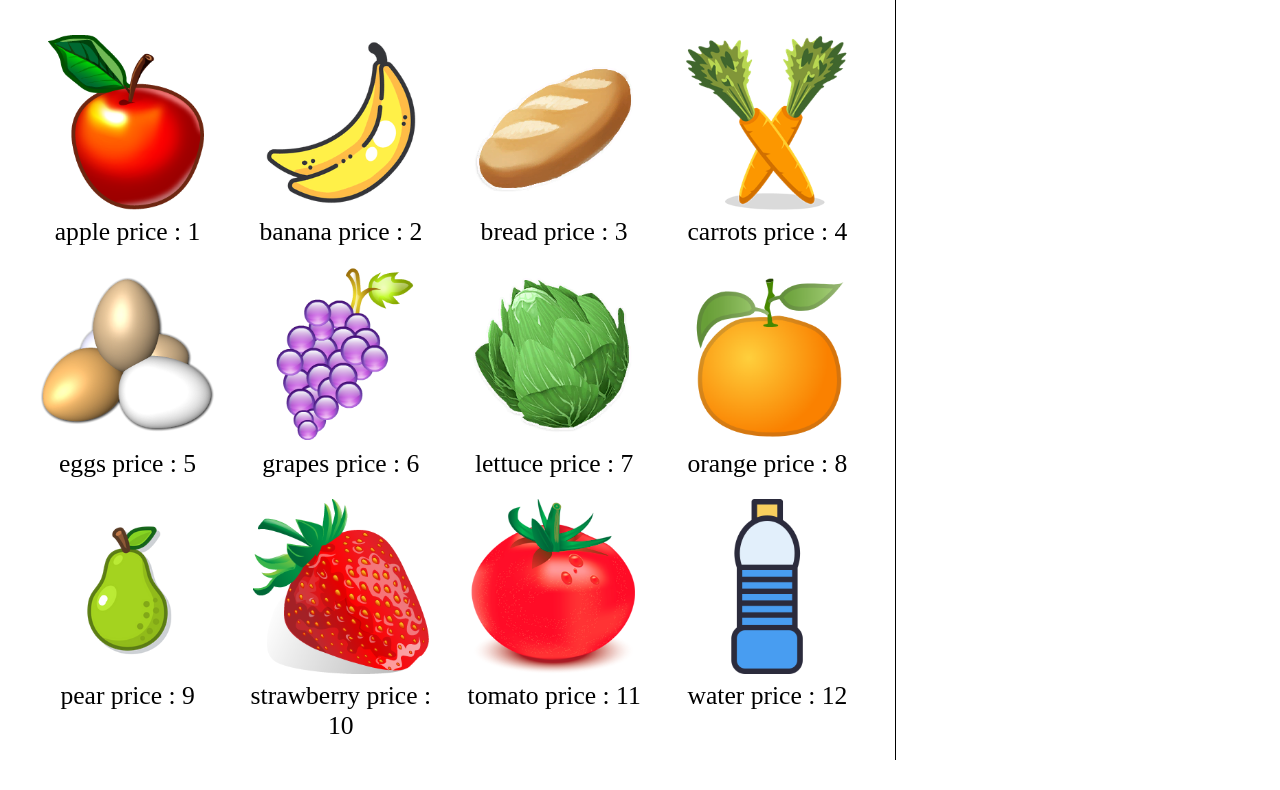
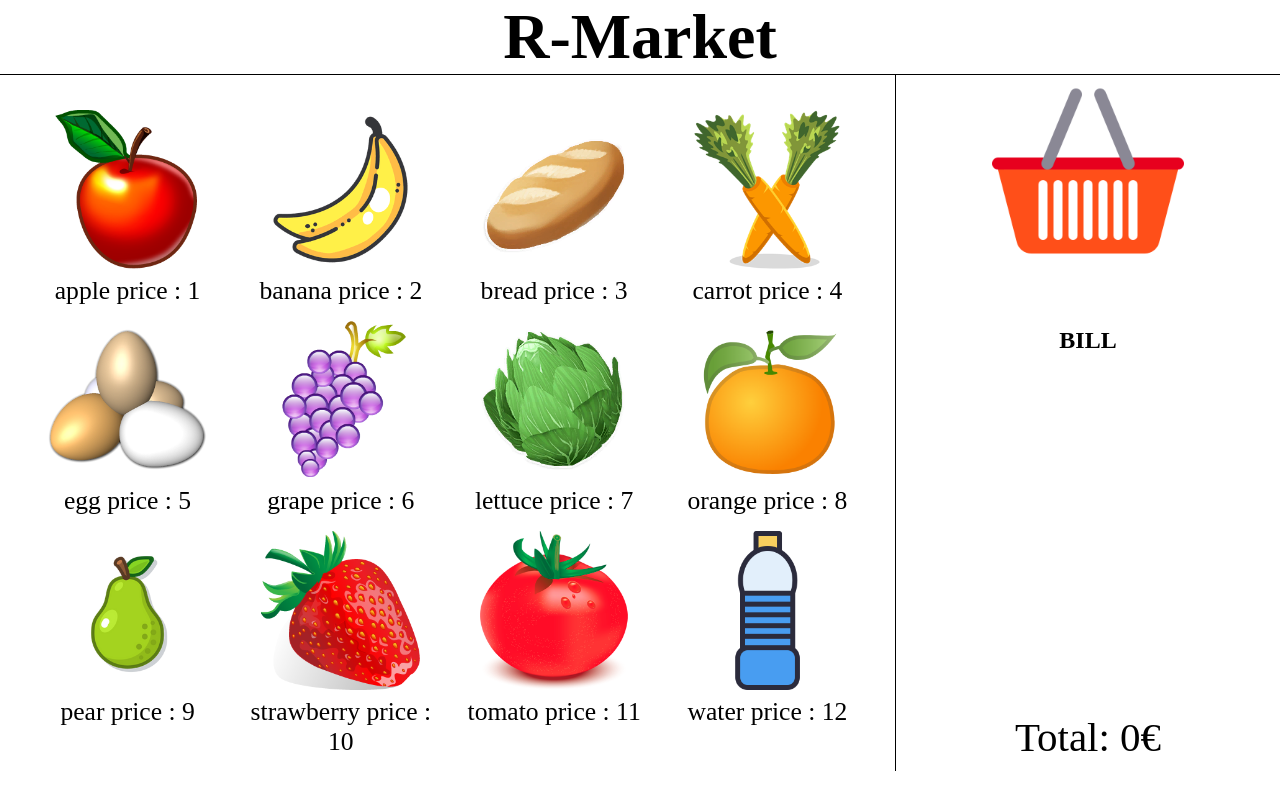
Before and after one commit to RCorpy/showcase, a plain HTML site: page index.html in a window 1280 px wide. Drawn offline with Linux system fonts and the light colour scheme.

Commit message:
Bill works, finishing touches, changed eggs, grapes and carrots to singular in image names, header implemented, fixed bug that overflowed the table when all items were placed on the bill

```diff
--- a/index.html
+++ b/index.html
@@ -7,12 +7,22 @@
     <link rel="stylesheet" href="style.css">
 </head>
 <body>
+    <div class="header">R-Market</div>
     <div class="row">
         <div class="left" id="left">
 
         </div>
         <div class="right" id="right" ondragover='onDragOver(event)' ondrop='onDrop(event)'>
-
+            <div class="basket">
+                <img src="media/basket.png" alt="basket">
+            </div>
+            <div class="bill">
+                <h3>BILL</h3>
+                <table id="table"></table>
+            </div>
+            <div class="total">
+                Total: 0€
+            </div>
         </div>
     </div>
 
--- a/main.js
+++ b/main.js
@@ -2,9 +2,9 @@ const productList = {
     "apple" : 1,
     "banana" : 2,
     "bread" : 3,
-    "carrots" : 4,
-    "eggs" : 5,
-    "grapes" : 6,
+    "carrot" : 4,
+    "egg" : 5,
+    "grape" : 6,
     "lettuce" : 7,
     "orange" : 8,
     "pear" : 9,
@@ -15,6 +15,10 @@ const productList = {
 
 const productKeys = Object.keys(productList)
 const leftDiv = document.getElementById("left")
+const billUl = document.getElementById("table")
+const totalDiv = document.getElementsByClassName("total")[0]
+
+let bill = {}
 
 createCard = (name) => `
 <div class="item">
@@ -22,6 +26,24 @@ createCard = (name) => `
     <p>${name} price : ${productList[name]} </p>
 </div>
 `
+
+printBill=()=>{
+    billUl.innerHTML=``
+    let total = 0
+    let plural = ""
+    for(let item in bill){
+        bill[item]>1 ? plural='s' : plural = ""
+        billUl.innerHTML+=`
+        <tr>
+            <td>${bill[item]}x</td>
+            <td>${item}${plural}</td>
+            <td>${bill[item]*productList[item]}€</td>
+        </tr>
+        `
+        total += bill[item]*productList[item]
+    }
+    totalDiv.innerHTML= `Total: ${total}€`
+}
 
 onDragStart = (event) => {
     event.dataTransfer.setData('text/plain', event.target.id)
@@ -33,6 +55,9 @@ onDragOver = (event) => {
   }
 
 onDrop = (event) => {
-    console.log(event.dataTransfer.getData('text')+" dropped")
+    let item = event.dataTransfer.getData('text')
+    bill[item] ? bill[item]+=1 : bill[item] = 1
+    printBill()
 }
+
 productKeys.forEach((item)=>leftDiv.innerHTML += createCard(item))
--- a/style.css
+++ b/style.css
@@ -1,6 +1,13 @@
 *{
     margin: 0;
     box-sizing: border-box;
+}
+
+.header{
+    text-align: center;
+    font-size: 5vw;
+    border-bottom: 1px solid black;
+    font-weight: bold;
 }
 
 .row{
@@ -9,13 +16,39 @@
 .right{
     flex: 30%;
     font-size: 2em;
-    height: 95vh;
+    height: 87vh;
+
+    display: flex;
+    flex-direction: column;
+    justify-content: space-between;
+    text-align: center;
+    flex-wrap: wrap;
+}
+
+.basket{
+    flex:30%;
+}
+
+.bill{
+    flex:40%;
+    font-size: 1.6vw;
+    margin-bottom: 8vh;
+}
+
+#table{
+    width:100%;
+    margin-top: 2vh;
+    font-size: 1.2vw;
+}
+.total{
+    flex:2%;
+    font-size: 3.2vw;
 }
 
 .left{
     flex: 70%;
     font-size: 2em;
-    height: 95vh;
+    height: 87vh;
     padding:1em;
     border-right: 1px solid black;
 
@@ -38,3 +71,8 @@ img {
     max-width:100%;
     max-height:100%;
 }
+
+.right img{
+    width: 50%;
+
+}
```
Also changed, not shown: media/basket.png (added), media/carrot.png (renamed from media/carrots.png), media/egg.png (renamed from media/eggs.png), media/grape.png (renamed from media/grapes.png).
